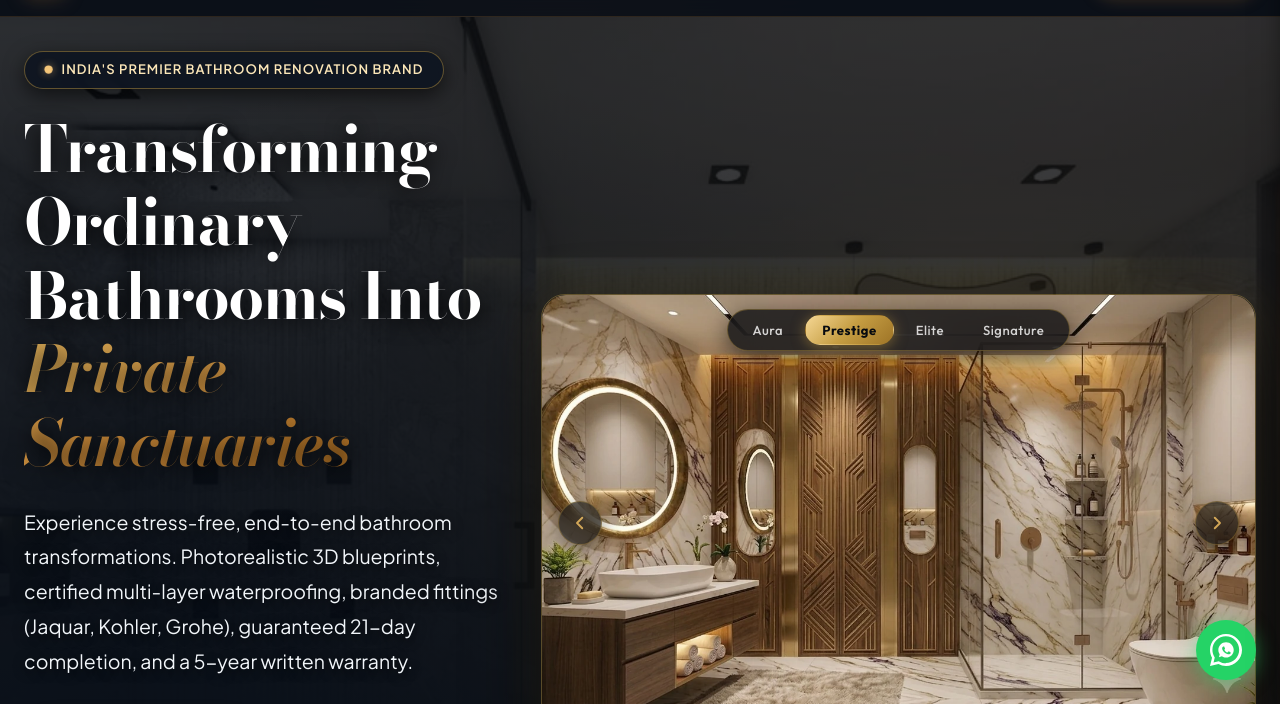
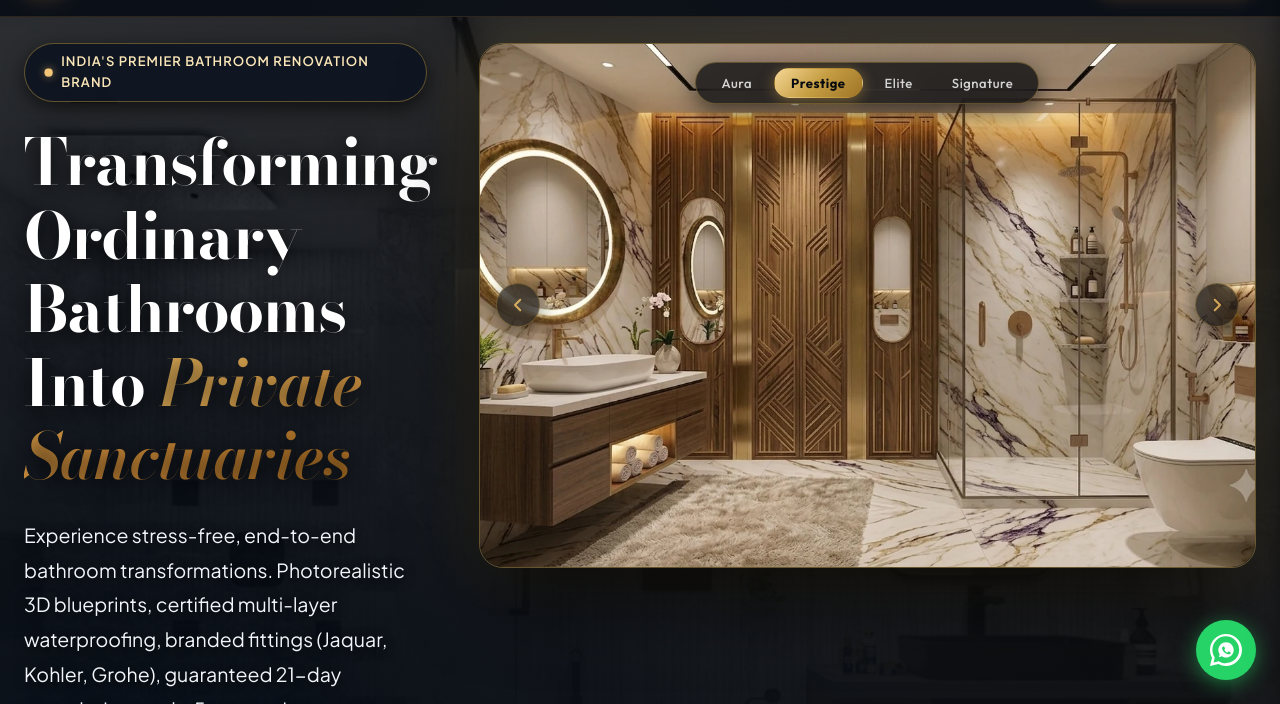
Before and after one commit to bijayalaxmilenka2002/Brick-Bath, a website: page index.html in a window 1280 px wide. Shown: the part 96-800 px from the top of the page. Drawn offline with nearby package versions, Linux system fonts and the light colour scheme.

Commit message:
feat: align hero image card with top text starting and enlarge showcase dimensions

```diff
--- a/css/components.css
+++ b/css/components.css
@@ -509,16 +509,16 @@
 
 .hero-grid {
   display: grid;
-  grid-template-columns: minmax(0, 0.96fr) minmax(0, 1.44fr);
-  gap: 2.5rem;
-  align-items: center;
+  grid-template-columns: minmax(0, 0.82fr) minmax(0, 1.58fr);
+  gap: 3.2rem;
+  align-items: flex-start;
   position: relative;
   z-index: 1;
 }
 
 .hero-content {
-  max-width: 640px;
-  padding-top: 0.5rem;
+  max-width: 620px;
+  padding-top: 0;
 }
 
 .hero-badge {
@@ -654,25 +654,25 @@
   position: relative;
   border-radius: 24px;
   overflow: hidden;
-  border: 1px solid rgba(197, 157, 66, 0.4);
-  box-shadow: 0 32px 80px -10px rgba(0, 0, 0, 0.85), 0 0 50px rgba(197, 157, 66, 0.16);
+  border: 1px solid rgba(197, 157, 66, 0.45);
+  box-shadow: 0 32px 85px -10px rgba(0, 0, 0, 0.85), 0 0 60px rgba(197, 157, 66, 0.22);
   background: transparent;
   display: flex;
   flex-direction: column;
   transition: border-color 0.4s ease, box-shadow 0.4s ease;
-  margin-top: -24px;
+  margin-top: 0;
 }
 
 .hero-visual-card:hover {
-  border-color: rgba(197, 157, 66, 0.65);
-  box-shadow: 0 36px 90px -10px rgba(0, 0, 0, 0.9), 0 0 60px rgba(197, 157, 66, 0.25);
+  border-color: rgba(197, 157, 66, 0.7);
+  box-shadow: 0 36px 95px -10px rgba(0, 0, 0, 0.9), 0 0 70px rgba(197, 157, 66, 0.28);
 }
 
 .hero-visual-glow {
   position: absolute;
-  inset: -30px;
-  background: radial-gradient(ellipse at 60% 45%, rgba(197, 157, 66, 0.22) 0%, transparent 68%);
-  filter: blur(40px);
+  inset: -35px;
+  background: radial-gradient(ellipse at 55% 45%, rgba(197, 157, 66, 0.26) 0%, transparent 70%);
+  filter: blur(50px);
   pointer-events: none;
   z-index: -1;
   border-radius: 40px;
@@ -685,7 +685,7 @@
 /* Floating Suite Selector Header Bar - Only Image Names */
 .hero-slider-header-bar {
   position: absolute;
-  top: 14px;
+  top: 18px;
   left: 0;
   right: 0;
   z-index: 12;
@@ -739,7 +739,7 @@
 .hero-stage-viewport {
   position: relative;
   width: 100%;
-  aspect-ratio: 16 / 10.2;
+  aspect-ratio: 16 / 10.8;
   max-height: none;
   overflow: hidden;
   background: transparent;
@@ -777,7 +777,7 @@
   width: 100%;
   height: 100%;
   object-fit: cover;
-  object-position: center 12%;
+  object-position: center 10%;
   display: block;
   background-color: transparent;
 }
--- a/css/responsive.css
+++ b/css/responsive.css
@@ -182,7 +182,7 @@
   }
 
   .hero-stage-viewport {
-    aspect-ratio: 16 / 10.2;
+    aspect-ratio: 16 / 10.8;
     height: auto;
     min-height: 240px;
     border-radius: 20px;
@@ -453,7 +453,7 @@
 
   .hero-stage-viewport {
     height: auto;
-    aspect-ratio: 16 / 10.2;
+    aspect-ratio: 16 / 10.8;
     min-height: 240px;
   }
 
@@ -525,7 +525,7 @@
 @media (max-width: 360px) {
   .hero-stage-viewport {
     height: auto;
-    aspect-ratio: 16 / 10.2;
+    aspect-ratio: 16 / 10.8;
     min-height: 200px;
   }
 
```
